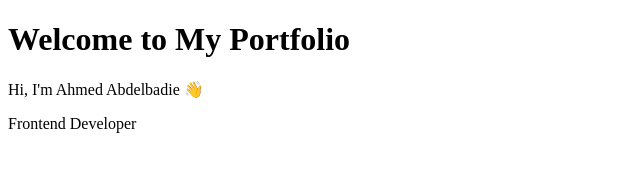
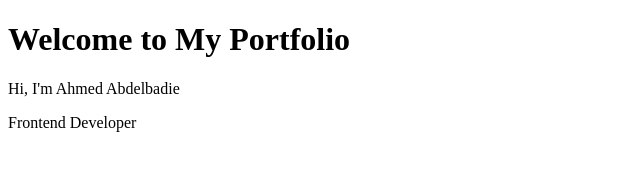
Before and after one commit to Astro0mar/Ahmed-Abdelbadie, a plain HTML site: page index.html in a window 1280 px wide. Shown: the full height of the page, 0-640 px from the left. Drawn offline with Linux system fonts and the light colour scheme.

Commit message:
Update index.html

```diff
--- a/index.html
+++ b/index.html
@@ -6,7 +6,7 @@
 </head>
 <body>
     <h1>Welcome to My Portfolio</h1>
-    <p>Hi, I'm Ahmed Abdelbadie 👋</p>
+    <p>Hi, I'm Ahmed Abdelbadie </p>
     <p>Frontend Developer</p>
 </body>
 </html>
```
